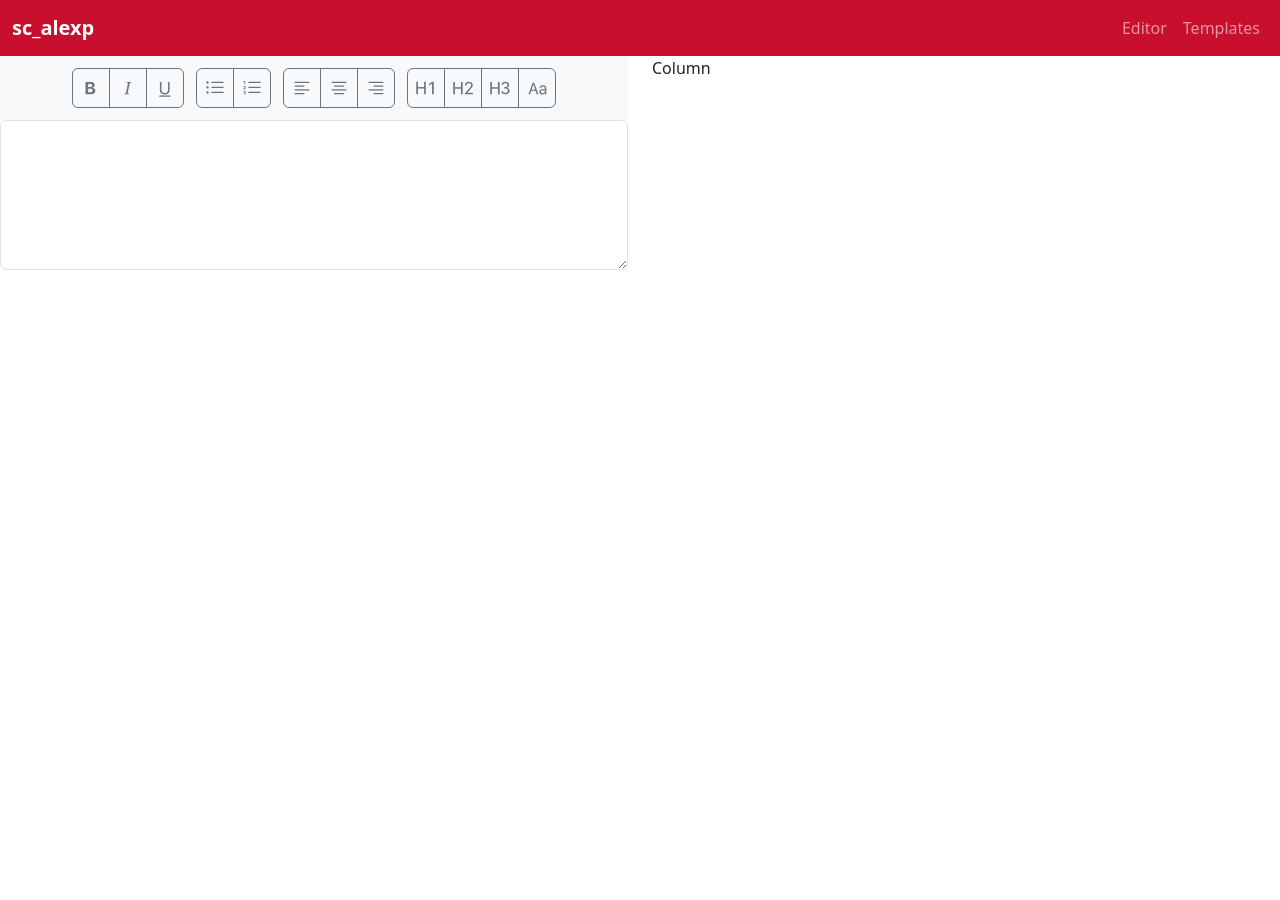
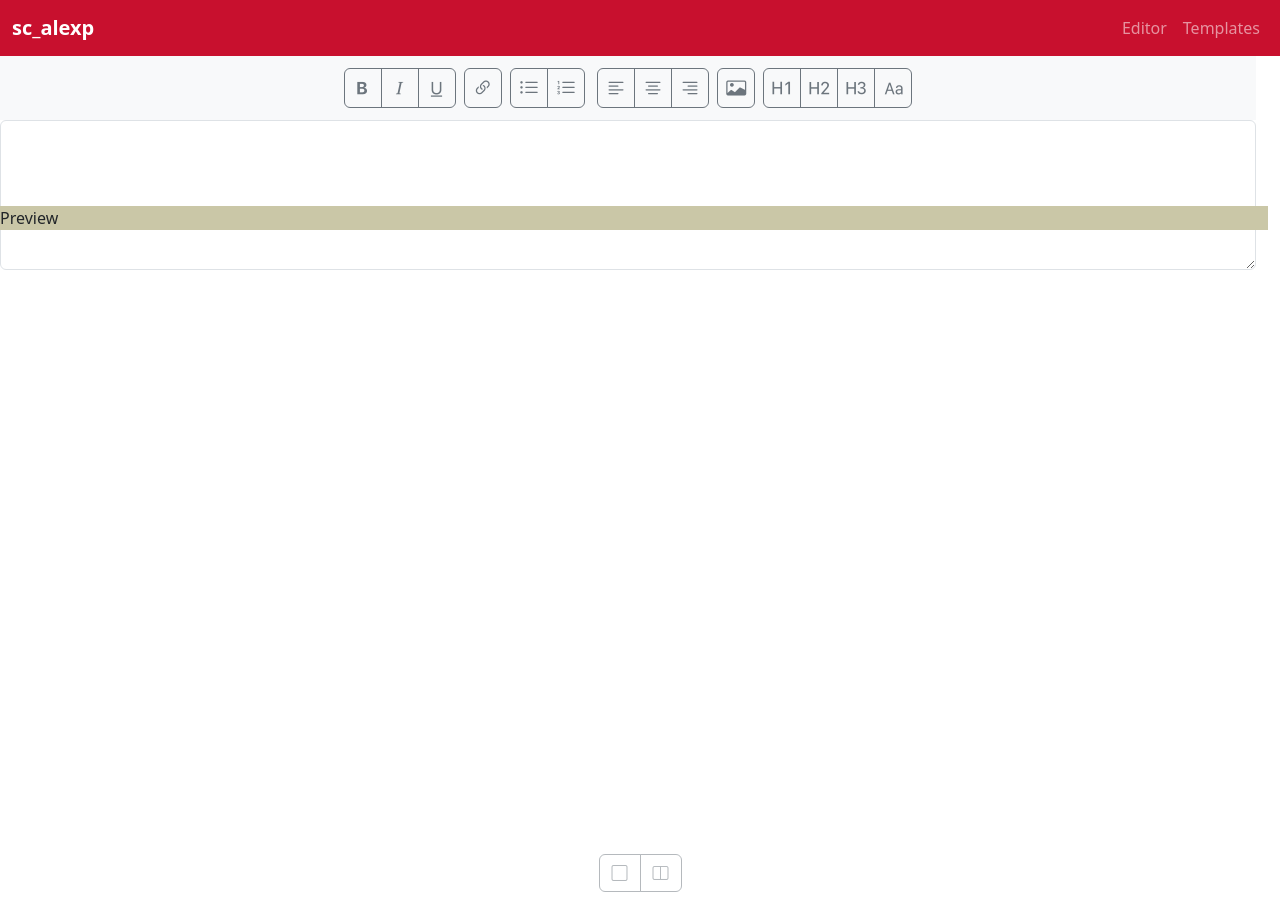
Before and after one commit to sc-alexp/sc-alexp.github.io, a Jekyll site: the page built from index.md, in a window 1280 px wide. Built offline with Jekyll 4.4.1, drawn with Linux system fonts in a browser that asks for light colours.

Commit message:
Added manual layout changer and Link and Image buttons

```diff
--- a/_includes/editor.html
+++ b/_includes/editor.html
@@ -31,6 +31,16 @@
       <i class="bi bi-type-underline"></i>
     </button>
   </div>
+  <button
+    type="button"
+    class="btn py-1 px-2 fs-5 btn-outline-secondary"
+    data-bs-toggle="tooltip"
+    data-bs-placement="bottom"
+    data-bs-custom-class="custom-tooltip"
+    data-bs-title="Link"
+  >
+    <i class="bi bi-link-45deg"></i>
+  </button>
   <div class="btn-group m-1" role="group">
     <button
       type="button"
@@ -85,6 +95,16 @@
       <i class="bi bi-text-right"></i>
     </button>
   </div>
+  <button
+    type="button"
+    class="btn py-1 px-2 fs-5 btn-outline-secondary"
+    data-bs-toggle="tooltip"
+    data-bs-placement="bottom"
+    data-bs-custom-class="custom-tooltip"
+    data-bs-title="Image"
+  >
+    <i class="bi bi-card-image"></i>
+  </button>
   <div class="btn-group m-1" role="group">
     <button
       type="button"
--- a/_sass/main.scss
+++ b/_sass/main.scss
@@ -7,3 +7,6 @@ $primary: #C8102E;
 @import url("https://cdn.jsdelivr.net/npm/bootstrap-icons@1.11.3/font/bootstrap-icons.min.css");
 
 // Then add additional custom code here
+.preview {
+    background: #CAC7A7 !important
+}
--- a/index.md
+++ b/index.md
@@ -3,11 +3,32 @@ layout: skeleton
 title: Editor
 ---
 
-  <div class="row row-cols-1 row-cols-md-2">
-    <div class="col">
-      {% include editor.html %}
-    </div>
-    <div class="col">
-      Column
-    </div>
+<div id="dynamic-row" class="row w-100 row-cols-1">
+  <div class="col">{% include editor.html %}</div>
+  <div class="col preview">Preview</div>
+</div>
+
+<div class="fixed-bottom text-center opacity-50">
+  <div class="btn-group m-2" role="group" aria-label="Basic outlined example">
+    <button id="btn-cols-1" type="button" class="btn btn-outline-secondary">
+      <i class="bi bi-square"></i>
+    </button>
+    <button id="btn-cols-2" type="button" class="btn btn-outline-secondary">
+      <i class="bi bi-layout-split"></i>
+    </button>
   </div>
+</div>
+
+<script>
+  document.getElementById("btn-cols-1").addEventListener("click", function () {
+    var dynamicRow = document.getElementById("dynamic-row");
+    dynamicRow.classList.remove("row-cols-2");
+    dynamicRow.classList.add("row-cols-1");
+  });
+
+  document.getElementById("btn-cols-2").addEventListener("click", function () {
+    var dynamicRow = document.getElementById("dynamic-row");
+    dynamicRow.classList.remove("row-cols-1");
+    dynamicRow.classList.add("row-cols-2");
+  });
+</script>
```
